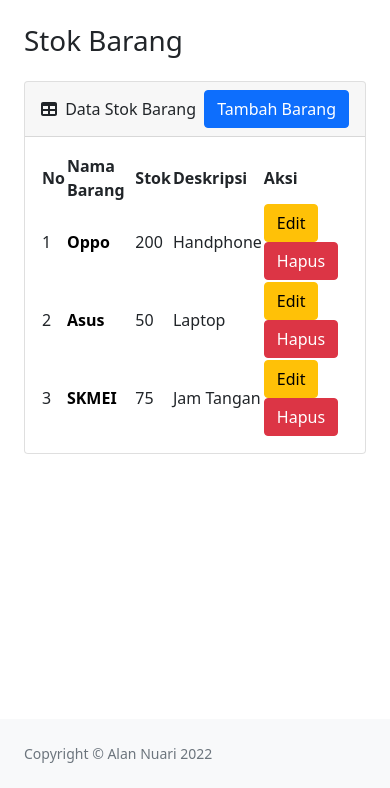
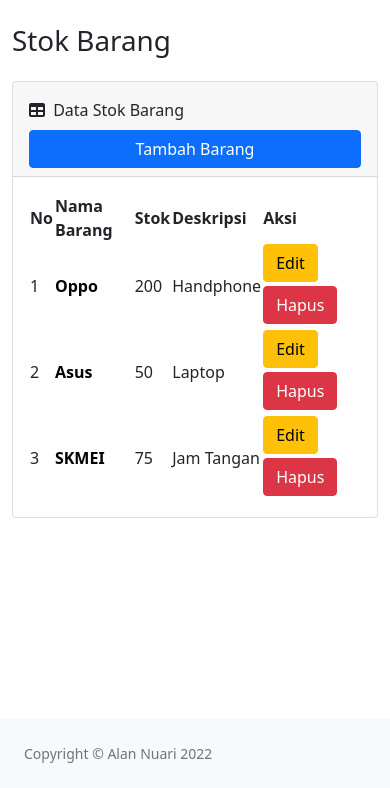
Before and after one commit to alannuari/stock-app, a PHP site: page / in a window 390 px wide. Shown: the part 56-844 px from the top of the page. Run offline with PHP 8.4, Linux system fonts and the light colour scheme; a user stored in the database is signed in; data comes from the database, SQL or seed files in the repository; some libraries are stand-ins or nearby versions.

Commit message:
responsive tampilan tabel

```diff
--- a/index.php
+++ b/index.php
@@ -33,11 +33,11 @@ require 'get_stok_barang.php';
 
             <div id="layoutSidenav_content">
                 <main>
-                    <div class="container-fluid px-4">
+                    <div class="container-fluid px-sm-4">
                         <h1 class="my-4">Stok Barang</h1>
                         <div class="card mb-4">
-                            <div class="card-header d-flex justify-content-between align-items-center">
-                                <div>
+                            <div class="card-header d-flex justify-content-between align-items-sm-center flex-column flex-sm-row">
+                                <div class="py-2">
                                     <i class="fas fa-table me-1"></i>
                                     Data Stok Barang
                                 </div>
@@ -75,10 +75,10 @@ require 'get_stok_barang.php';
                                                 <td><?php echo $item['stock']; ?></td>
                                                 <td><?php echo $item['deskripsi']; ?></td>
                                                 <td>
-                                                    <button type="button" class="btn btn-warning" data-bs-toggle="modal" data-bs-target="#edit<?php echo $item['idbarang']; ?>">
+                                                    <button type="button" class="btn btn-warning mb-1" data-bs-toggle="modal" data-bs-target="#edit<?php echo $item['idbarang']; ?>">
                                                         Edit
                                                     </button>
-                                                    <button type="button" class="btn btn-danger" data-bs-toggle="modal" data-bs-target="#hapus<?php echo $item['idbarang']; ?>">
+                                                    <button type="button" class="btn btn-danger mb-1" data-bs-toggle="modal" data-bs-target="#hapus<?php echo $item['idbarang']; ?>">
                                                         Hapus
                                                     </button>
                                                 </td>
```
Also changed, not shown: barang_keluar.php (+5 -5 lines), barang_masuk.php (+5 -5 lines).
